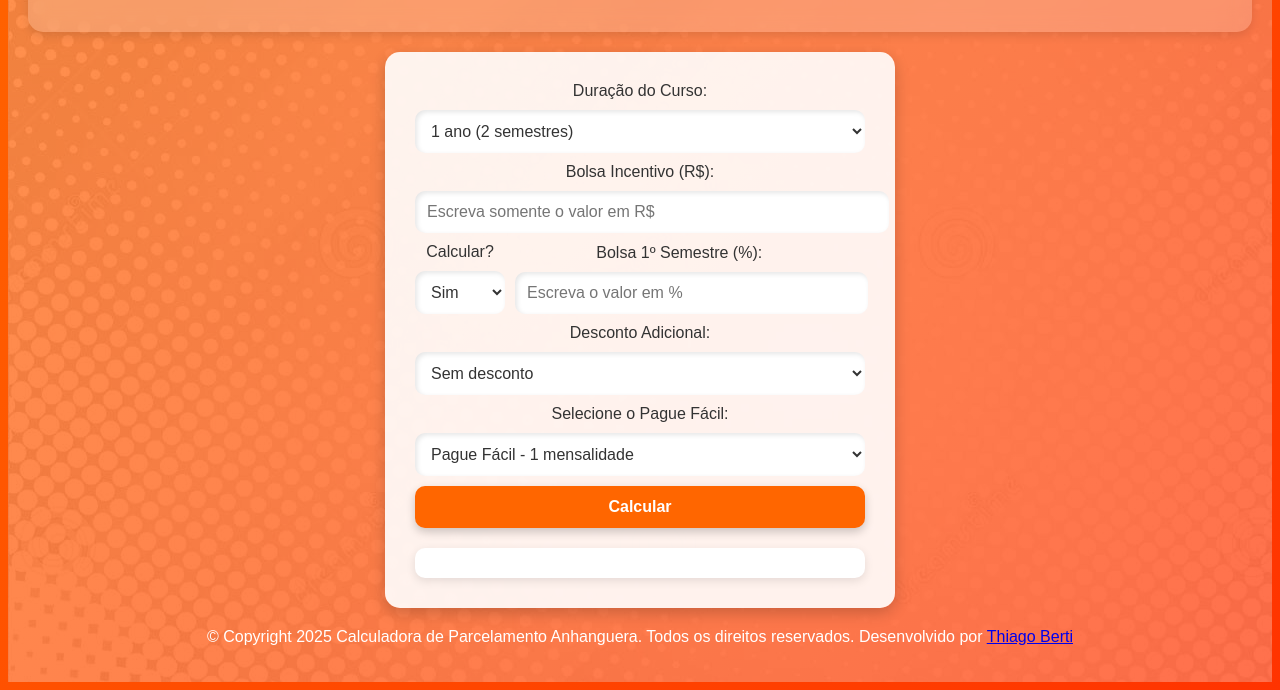
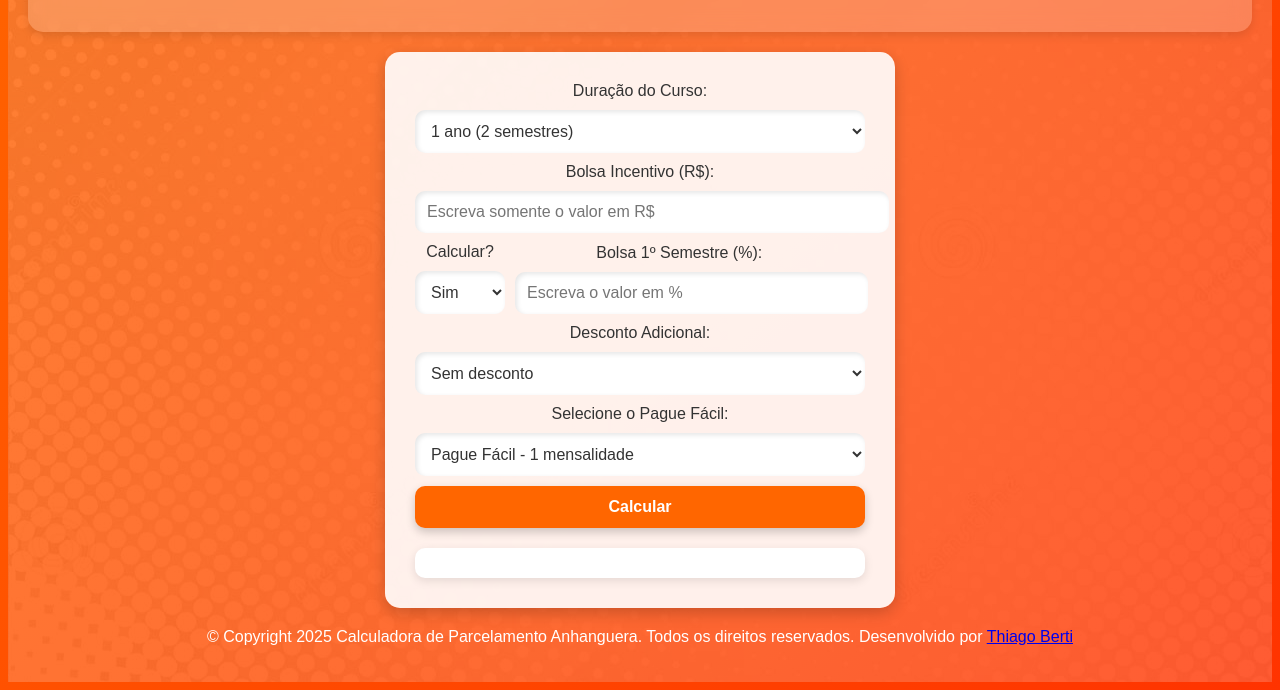
Before and after one commit to thiberti/calculadoraanhanguera, a plain HTML site: page index.html in a window 1280 px wide. Shown: the part 196-886 px from the top of the page. Drawn offline with Linux system fonts and the light colour scheme.

Commit message:
Update styles.css

```diff
--- a/styles.css
+++ b/styles.css
@@ -14,7 +14,7 @@ body::before {
     width: 100%;
     height: 100%;
     background: url('fundo.jpg') repeat;
-    opacity: 0.3;
+    opacity: 0.2;
     pointer-events: none;
     z-index: -1;
 }
```
